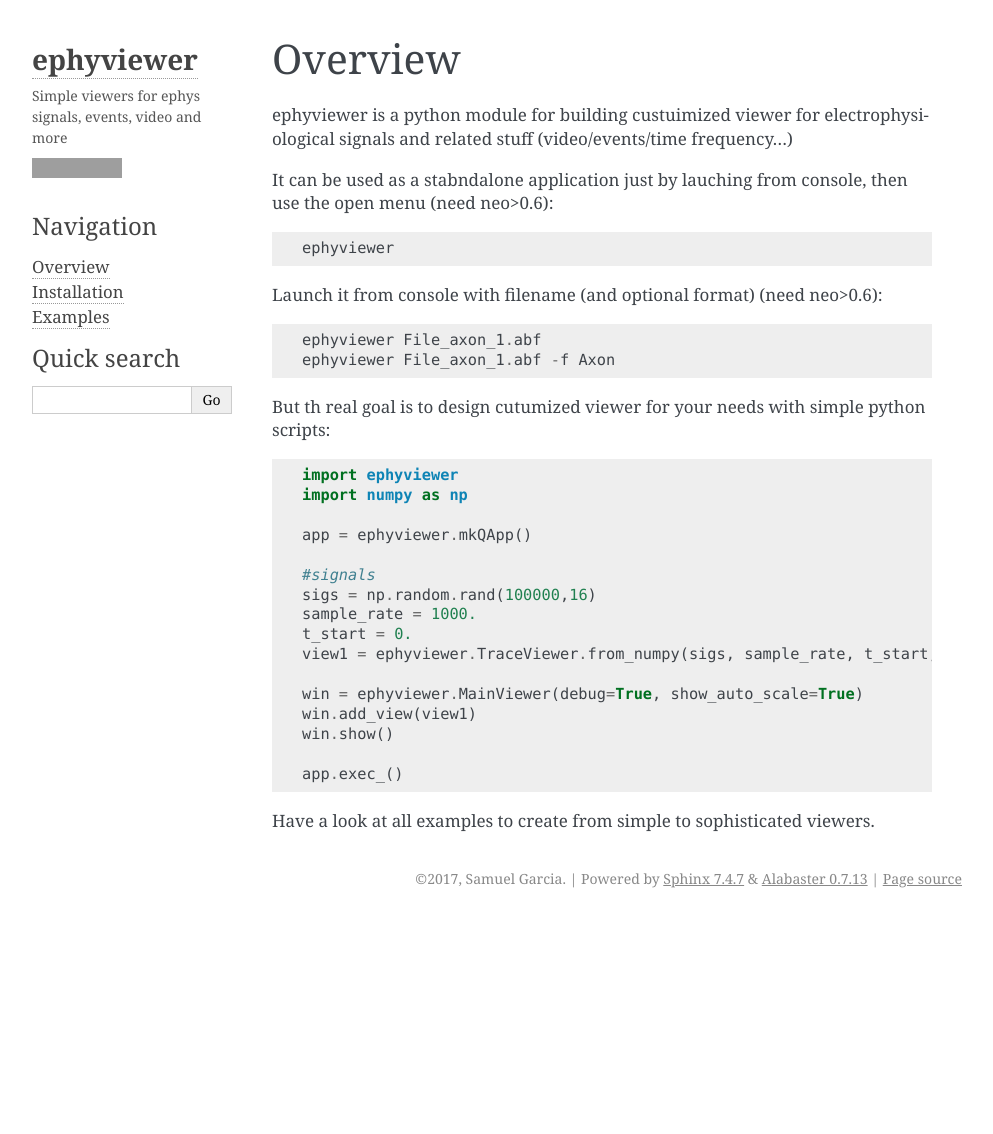
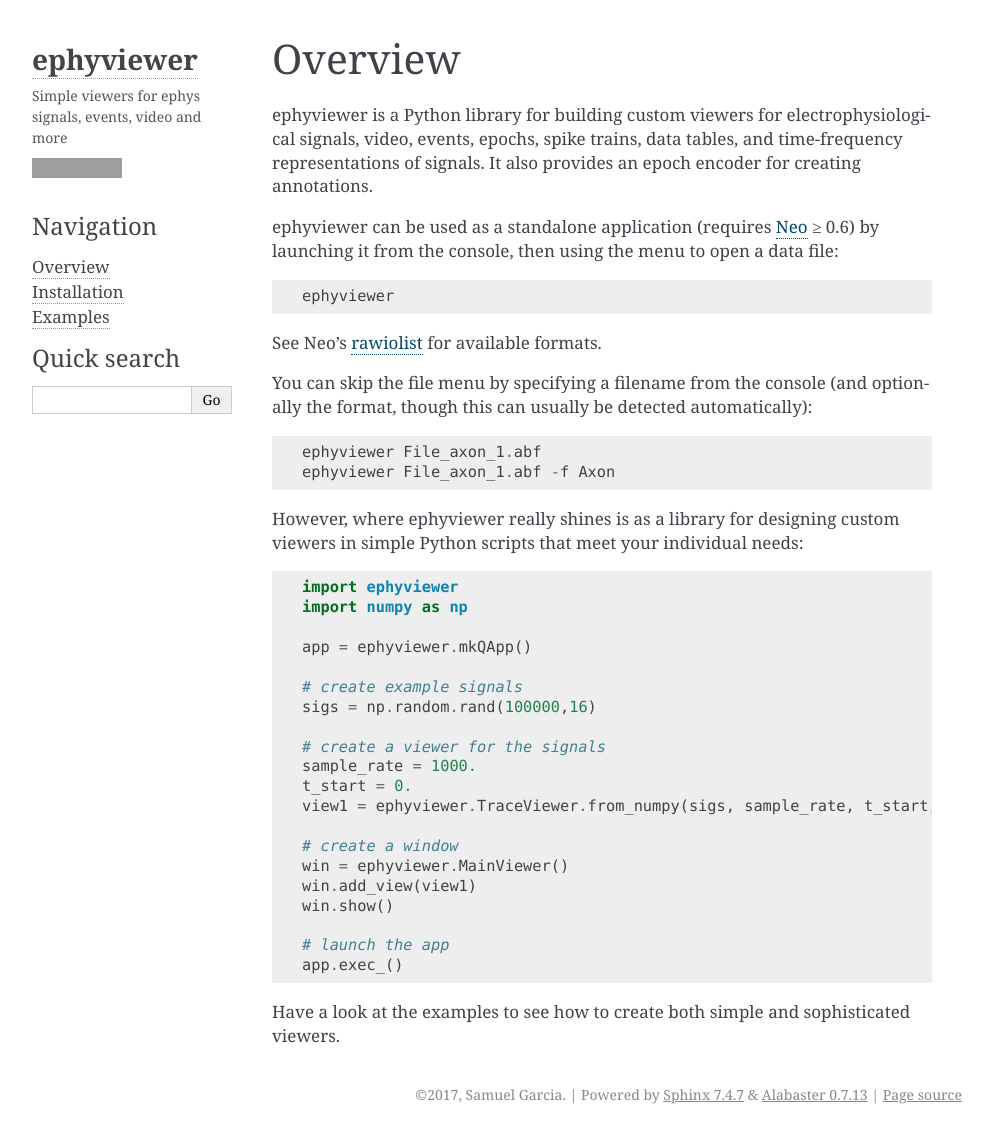
Before and after one commit to NeuralEnsemble/ephyviewer, a Sphinx documentation site: the page built from doc/overview.rst, in a window 1280 px wide and 1134 px high. Shown: the whole window, without its empty margins (148-1141 px from the left). Built offline with Sphinx 7.4.7, drawn with Linux system fonts in a browser that asks for light colours; grey boxes are pictures that could not be loaded.

Commit message:
Improve English in docs

```diff
--- a/doc/overview.rst
+++ b/doc/overview.rst
@@ -1,42 +1,51 @@
 Overview
 ========
 
-ephyviewer is a python module for building custuimized viewer
-for electrophysiological signals and related stuff (video/events/time frequency...)
+ephyviewer is a Python library for building custom viewers for
+electrophysiological signals, video, events, epochs, spike trains, data tables,
+and time-frequency representations of signals. It also provides an epoch encoder
+for creating annotations.
 
-It can be used as a stabndalone application just by lauching from console,
-then use the open menu (need neo>0.6)::
+ephyviewer can be used as a standalone application (requires Neo_ ≥ 0.6) by
+launching it from the console, then using the menu to open a data file::
 
     ephyviewer
 
+See Neo's rawiolist_ for available formats.
 
-Launch it from console with filename (and optional format) (need neo>0.6)::
+You can skip the file menu by specifying a filename from the console (and
+optionally the format, though this can usually be detected automatically)::
 
     ephyviewer File_axon_1.abf
     ephyviewer File_axon_1.abf -f Axon
 
-
-
-But th real goal is to design cutumized viewer for your needs with
-simple python scripts::
+However, where ephyviewer really shines is as a library for designing custom
+viewers in simple Python scripts that meet your individual needs::
 
     import ephyviewer
     import numpy as np
 
     app = ephyviewer.mkQApp()
 
-    #signals
+    # create example signals
     sigs = np.random.rand(100000,16)
+
+    # create a viewer for the signals
     sample_rate = 1000.
     t_start = 0.
     view1 = ephyviewer.TraceViewer.from_numpy(sigs, sample_rate, t_start, 'Signals')
 
-    win = ephyviewer.MainViewer(debug=True, show_auto_scale=True)
+    # create a window
+    win = ephyviewer.MainViewer()
     win.add_view(view1)
     win.show()
 
+    # launch the app
     app.exec_()
 
+Have a look at the examples to see how to create both simple and sophisticated
+viewers.
 
 
-Have a look at all examples to create from simple to sophisticated viewers.
+.. _Neo:        https://neo.readthedocs.io/en/latest/
+.. _rawiolist:  https://github.com/NeuralEnsemble/python-neo/blob/master/neo/rawio/__init__.py
```
Also changed, not shown: doc/examples.rst (+7 -9 lines), doc/index.rst (+9 -16 lines), doc/installation.rst (+11 -18 lines).
